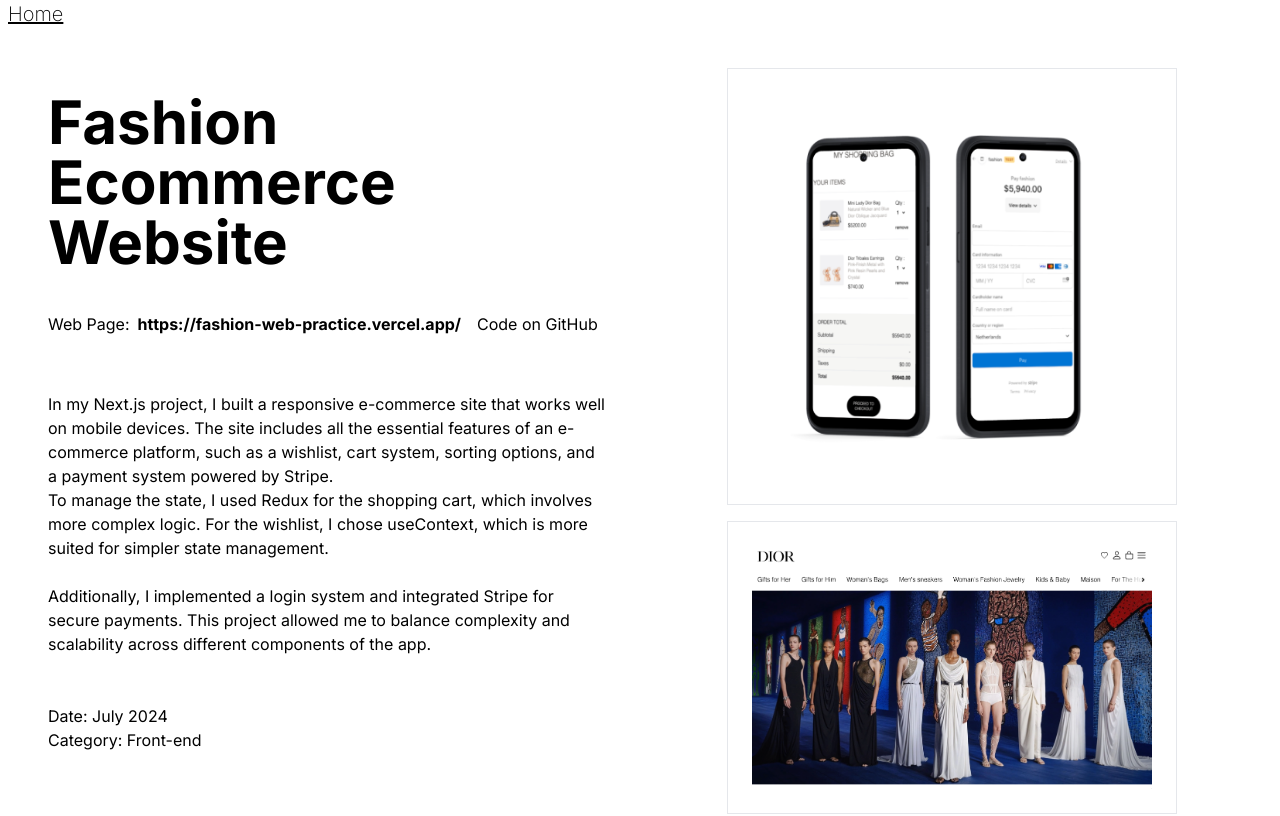
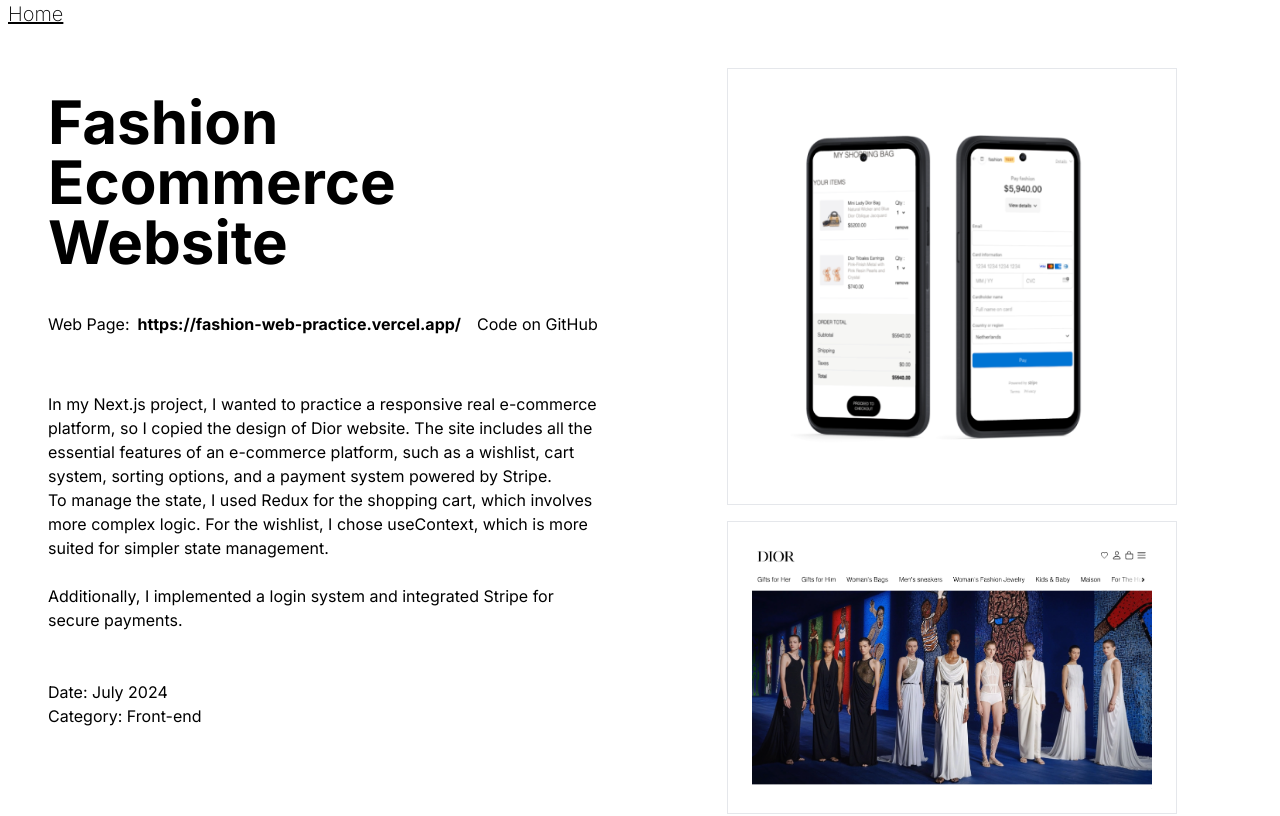
Before and after one commit to Nanamoriyama/portfolio-nana, a Next.js app: page /fashion in a window 1280 px wide. Shown: the top 816 px of the page. Built offline with nearby package versions, Linux system fonts and the light colour scheme.

Commit message:
changed description

```diff
--- a/src/app/fashion/page.tsx
+++ b/src/app/fashion/page.tsx
@@ -66,10 +66,11 @@
           </div>
 
           <p className="mt-6 pt-8">
-            In my Next.js project, I built a responsive e-commerce site that
-            works well on mobile devices. The site includes all the essential
-            features of an e-commerce platform, such as a wishlist, cart system,
-            sorting options, and a payment system powered by Stripe.
+            In my Next.js project, I wanted to practice a responsive real
+            e-commerce platform, so I copied the design of Dior website. The
+            site includes all the essential features of an e-commerce platform,
+            such as a wishlist, cart system, sorting options, and a payment
+            system powered by Stripe.
             <br />
             To manage the state, I used Redux for the shopping cart, which
             involves more complex logic. For the wishlist, I chose useContext,
@@ -77,8 +78,7 @@
             <br />
             <br />
             Additionally, I implemented a login system and integrated Stripe for
-            secure payments. This project allowed me to balance complexity and
-            scalability across different components of the app.
+            secure payments.
           </p>
 
           <ul className="mt-6 pt-6">
```
